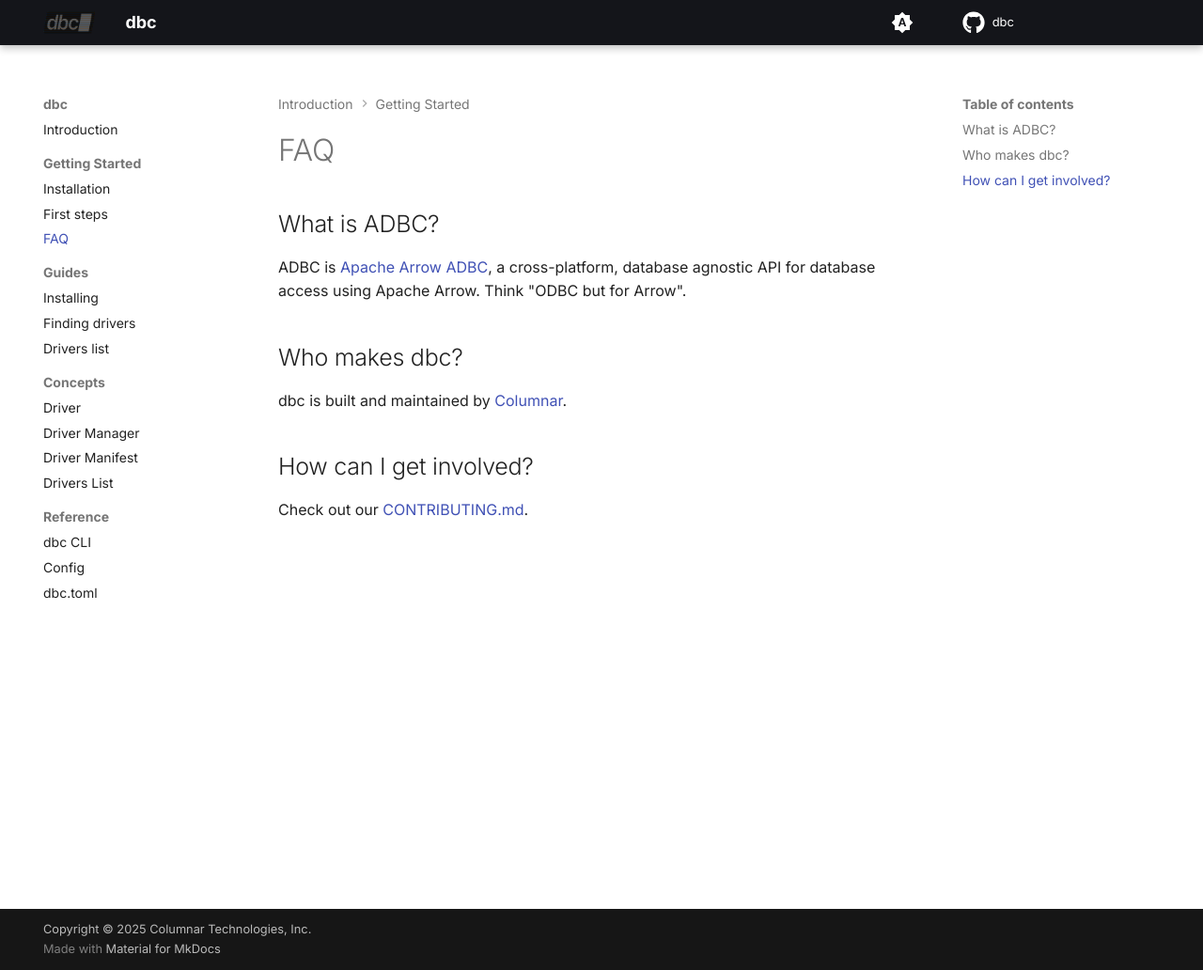
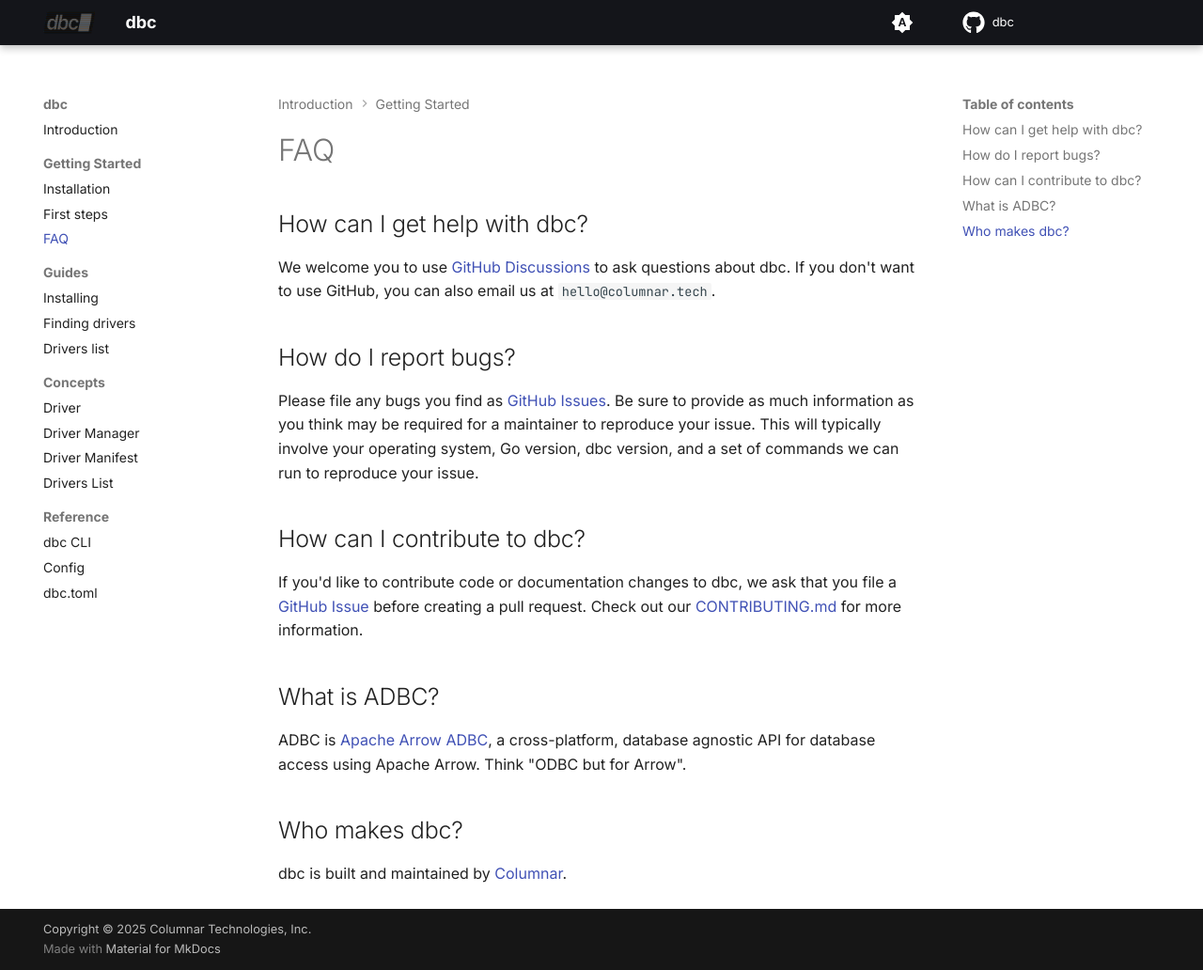
Before and after one commit to columnar-tech/dbc, an MkDocs documentation site: the page built from docs/getting_started/faq.md, in a window 1280 px wide and 1032 px high. Shown: the whole window at 94% size. Built offline with MkDocs 1.6.1 and Material for MkDocs 9.7.7, drawn with Linux system fonts in a browser that asks for light colours; plug-ins that fetch from the network failed and are left out; comment, search, counter and statistics services are not loaded.

Commit message:
Update FAQ

```diff
--- a/docs/getting_started/faq.md
+++ b/docs/getting_started/faq.md
@@ -1,6 +1,18 @@
 <!-- Copyright (c) 2025 Columnar Technologies.  All rights reserved. -->
 
 # FAQ
+
+## How can I get help with dbc?
+
+We welcome you to use [GitHub Discussions](https://github.com/columnar-tech/dbc/discussions) to ask questions about dbc. If you don't want to use GitHub, you can also email us at `hello@columnar.tech`.
+
+## How do I report bugs?
+
+Please file any bugs you find as [GitHub Issues](https://github.com/columnar-tech/dbc/discussions). Be sure to provide as much information as you think may be required for a maintainer to reproduce your issue. This will typically involve your operating system, Go version, dbc version, and a set of commands we can run to reproduce your issue.
+
+## How can I contribute to dbc?
+
+If you'd like to contribute code or documentation changes to dbc, we ask that you file a [GitHub Issue](https://github.com/columnar-tech/dbc/issues) before creating a pull request. Check out our [CONTRIBUTING.md](https://github.com/columnar-tech/dbc/blob/main/CONTRIBUTING.md) for more information.
 
 ## What is ADBC?
 
@@ -9,7 +21,3 @@
 ## Who makes dbc?
 
 dbc is built and maintained by [Columnar](https://columnar.tech).
-
-## How can I get involved?
-
-Check out our [CONTRIBUTING.md](https://github.com/columnar-tech/dbc/blob/main/CONTRIBUTING.md).
```
